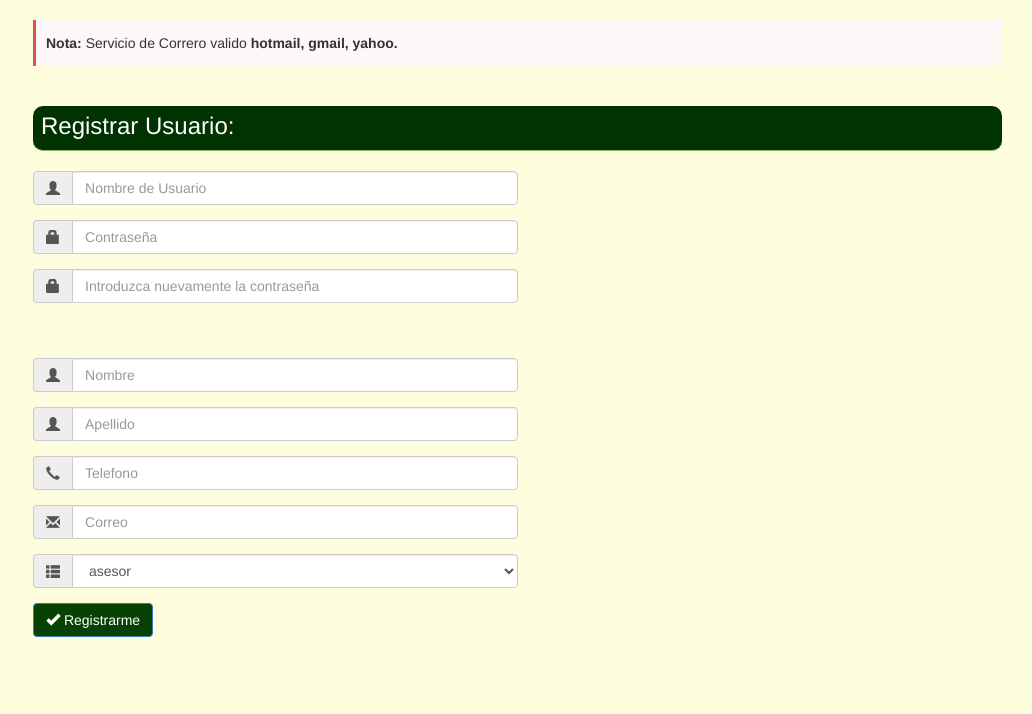
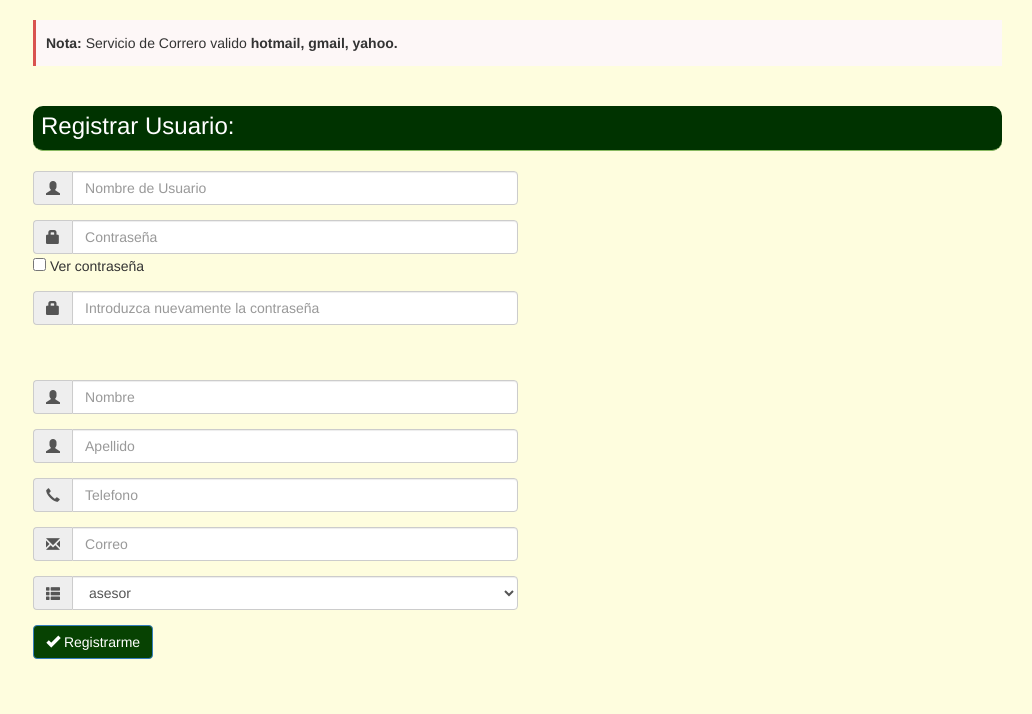
Before and after one commit to marcelotorrico/Sistema-de-apoyo-a-la-empresa-TIS, a PHP site: page /ProyectoSprint3/Vista/RegistrarUsuario.php in a window 1280 px wide. Shown: the part 50-764 px from the top of the page, without its empty margins (248-1280 px from the left). Run offline with PHP 8.4, Linux system fonts and the light colour scheme; data comes from the database, SQL or seed files in the repository; some libraries are stand-ins or nearby versions.

Commit message:
Agregado la opcion para que puedan ver la contraseña

```diff
--- a/Vista/RegistrarGrupoEmpresa.php
+++ b/Vista/RegistrarGrupoEmpresa.php
@@ -79,6 +79,7 @@
                                                 </span>
                                                 <input class="form-control" type="password" name="contrasena1" id="contrasena1" placeholder="Contraseña" minlength="8" pattern=".{8,}" title="Debe tener minimamente 8 caracteres" required>
                                             </div>
+                                            <input type="checkbox" onchange="document.getElementById('contrasena1').type = this.checked ? 'text' : 'password',document.getElementById('contrasena2').type = this.checked ? 'text' : 'password'" > Ver contraseña
                                         </div>
 
                                         <div class="form-group">
--- a/Vista/RegistrarUsuario.php
+++ b/Vista/RegistrarUsuario.php
@@ -92,6 +92,7 @@
                                                 </span>
                                                 <input class="form-control" type="password" name="password" id="contrasena1" placeholder="Contraseña" minlength="5" pattern=".{5,}" title="Ingrese una contraseña segura, debe tener como minimo 5 caracteres" required>
                                             </div>
+                                            <input type="checkbox" onchange="document.getElementById('contrasena1').type = this.checked ? 'text' : 'password',document.getElementById('contrasena2').type = this.checked ? 'text' : 'password'" > Ver contraseña
                                         </div>
 
                                         <div class="form-group">
--- a/Vista/registro_administrador.php
+++ b/Vista/registro_administrador.php
@@ -219,6 +219,7 @@ $verificar->validarInicioSesion($uActivo,"administrador");
             </span>
             <input class="form-control" type="password" name="contrasena" id="contrasena1" placeholder="Contraseña" minlength="5" pattern=".{5,}" title="Ingrese una contraseña segura, debe tener como minimo 5 caracteres" required>
             </div>
+                <input type="checkbox" onchange="document.getElementById('contrasena1').type = this.checked ? 'text' : 'password',document.getElementById('contrasena2').type = this.checked ? 'text' : 'password'" > Ver contraseña
             </div>
 
             <div class="form-group">
```
